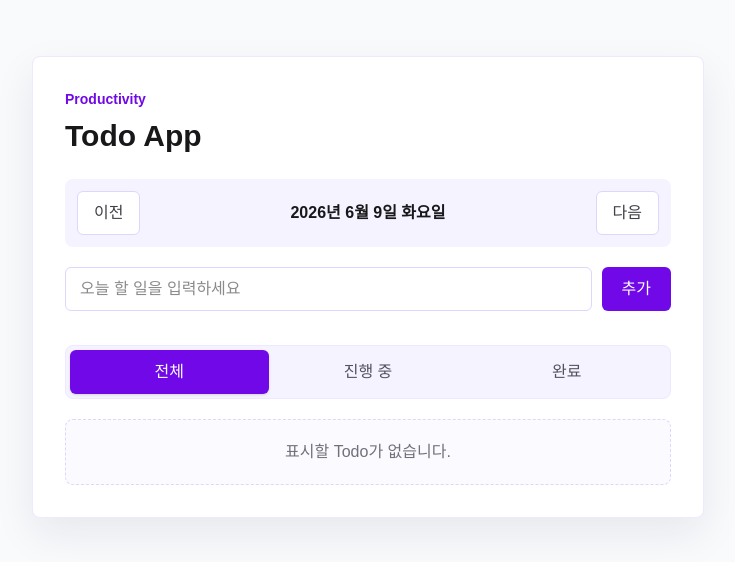
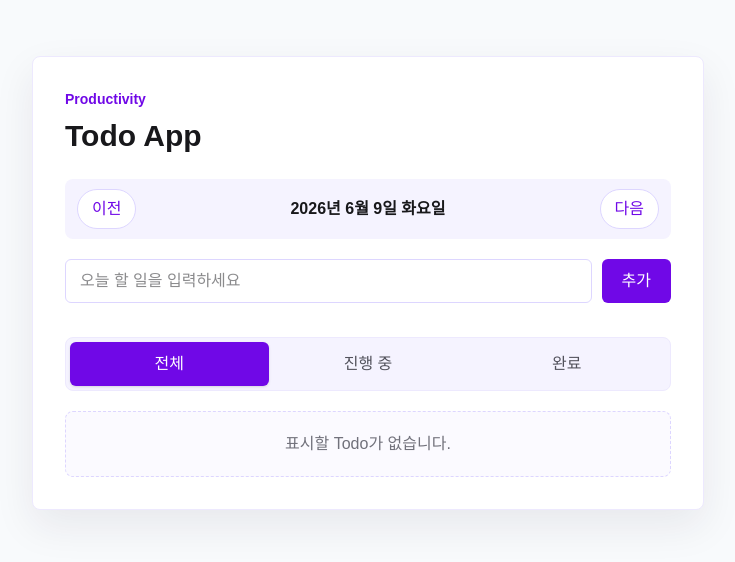
Before and after one commit to leekh2002/kakao-assignment-1, a React (Vite) app: page / in a window 1280 px wide. Shown: the top 562 px of the page, without its empty margins (272-1007 px from the left). Built offline with nearby package versions, Linux system fonts and the light colour scheme.

Commit message:
fix: TodoDateNavigation UI 수정

```diff
--- a/src/components/TodoDateNavigation.jsx
+++ b/src/components/TodoDateNavigation.jsx
@@ -15,21 +15,26 @@ function formatSelectedDate(selectedDate) {
 
 function TodoDateNavigation({ selectedDate, onMoveSelectedDate }) {
   return (
-    <div className="mb-5 grid grid-cols-[auto_1fr_auto] items-center gap-3 rounded-lg bg-violet-50 p-3" aria-label="일간 Todo 날짜 선택">
+    <div
+      className="mb-5 flex w-full items-center justify-between gap-3 rounded-lg bg-violet-50 px-3 py-2.5"
+      aria-label="일간 Todo 날짜 선택"
+    >
       <button
         type="button"
         onClick={() => onMoveSelectedDate(-1)}
-        className="min-h-11 rounded-md border border-violet-200 bg-white px-4 font-bold text-zinc-700 transition-colors hover:border-violet-700 hover:text-violet-700"
+        className="min-h-10 shrink-0 rounded-full border border-violet-200 bg-white px-3.5 text-sm font-bold text-violet-700 transition-colors hover:border-violet-700 hover:bg-violet-700 hover:text-white"
+        aria-label="이전 날짜로 이동"
       >
         이전
       </button>
-      <p className="text-center text-base font-bold text-zinc-900" aria-live="polite">
+      <p className="min-w-0 flex-1 text-center text-base font-bold text-zinc-900" aria-live="polite">
         {formatSelectedDate(selectedDate)}
       </p>
       <button
         type="button"
         onClick={() => onMoveSelectedDate(1)}
-        className="min-h-11 rounded-md border border-violet-200 bg-white px-4 font-bold text-zinc-700 transition-colors hover:border-violet-700 hover:text-violet-700"
+        className="min-h-10 shrink-0 rounded-full border border-violet-200 bg-white px-3.5 text-sm font-bold text-violet-700 transition-colors hover:border-violet-700 hover:bg-violet-700 hover:text-white"
+        aria-label="다음 날짜로 이동"
       >
         다음
       </button>
```
